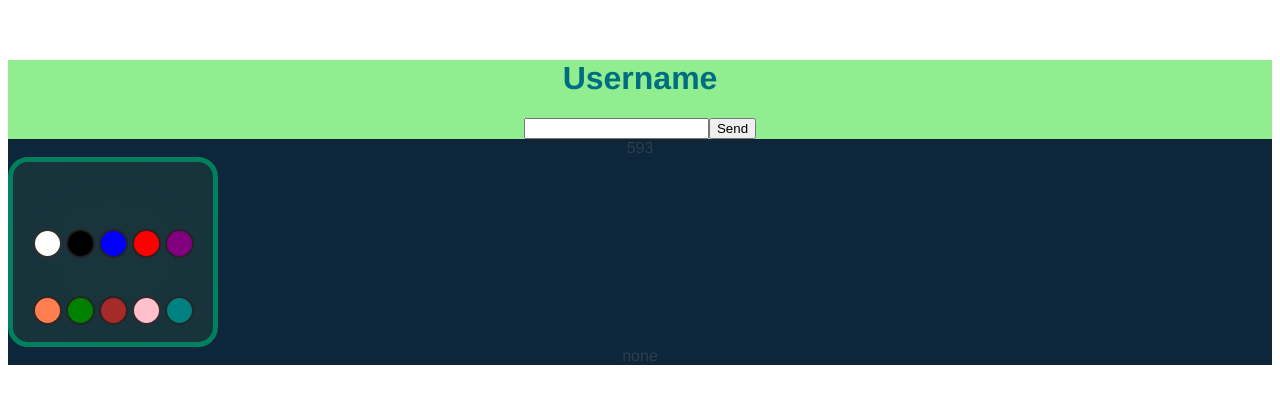
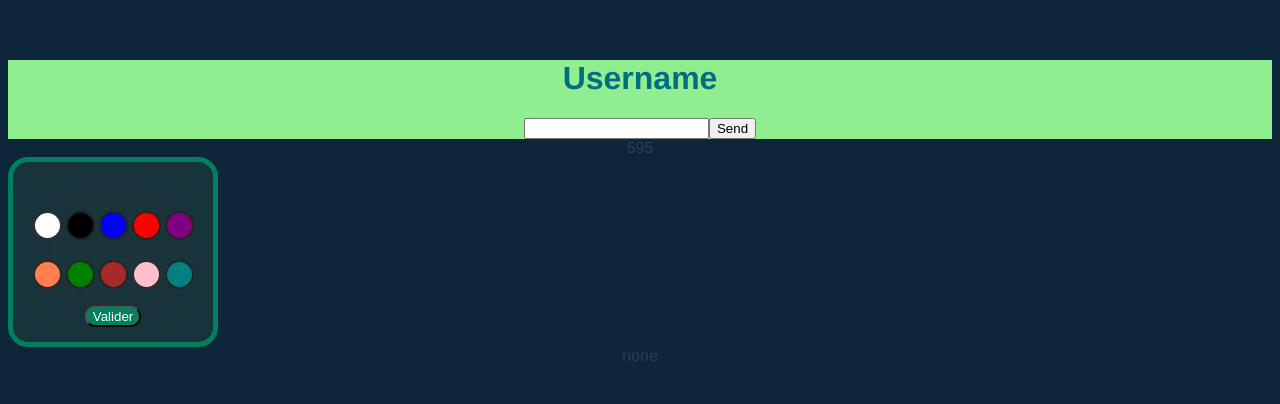
Before and after one commit to manu-cj/test-session, a Vue app: page / in a window 1280 px wide. Shown: the top 404 px of the page. Built offline with nearby package versions, Linux system fonts and the light colour scheme; no server answers.

Commit message:
possibilité de modifier la couleur (interfarce)

```diff
--- a/public/index.html
+++ b/public/index.html
@@ -7,11 +7,11 @@
     <link rel="icon" href="<%= BASE_URL %>favicon.ico">
     <title><%= htmlWebpackPlugin.options.title %></title>
   </head>
-  <body>
+  <body style="background-color: #0d263a">
     <noscript>
       <strong>We're sorry but <%= htmlWebpackPlugin.options.title %> doesn't work properly without JavaScript enabled. Please enable it to continue.</strong>
     </noscript>
-    <div id="app" style="background-color: #0d263a"></div>
+    <div id="app"></div>
     <!-- built files will be auto injected -->
   <script>
   </script>
--- a/src/components/ColorUser.vue
+++ b/src/components/ColorUser.vue
@@ -7,6 +7,7 @@
          :style="{backgroundColor : color.data}"
          @click="colorClick(color.data)">
     </div>
+    <button id="validate-button">Valider</button>
   </div>
   {{ choice }}
 </template>
@@ -87,6 +88,18 @@ export default {
   z-index: 1;
 }
 
+#validate-button {
+  background-color: #00805e;
+  color: white;
+  border-radius: 10px;
+  cursor: pointer;
+}
+
+#validate-button:hover {
+  background-color: #025741;
+  border-color: lightgreen;
+}
+
 .color-selected {
   width: 28px;
   height: 28px;
```
